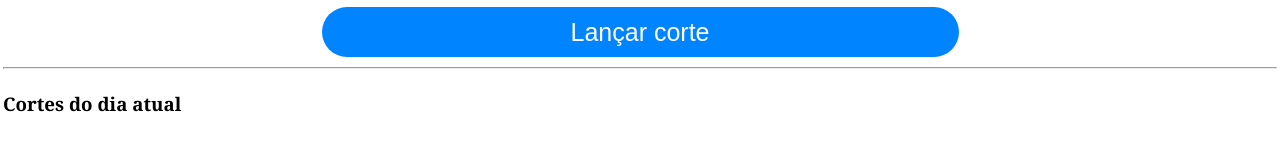
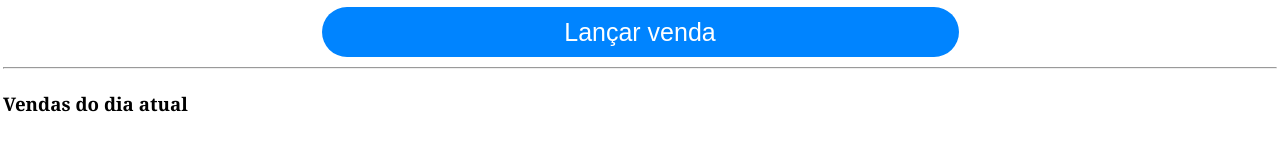
Before and after one commit to JoseErisvaldo/appSalao, a plain HTML site: page venda.html in a window 1280 px wide. Shown: the part 247-398 px from the top of the page. Drawn offline with nearby package versions, Linux system fonts and the light colour scheme.

Commit message:
Update venda.html

```diff
--- a/venda.html
+++ b/venda.html
@@ -42,11 +42,11 @@
                 <div id="cost">
                     <input type="number" name="cost" id="inputCost" placeholder="Valor">
                 </div>
-                <button onclick="lancar()" id="lancarCorte">Lançar corte</button>
+                <button onclick="lancar()" id="lancarCorte">Lançar venda</button>
             </div>
             <hr>
             <br>
-            <h3>Cortes do dia atual</h3>
+            <h3>Vendas do dia atual</h3>
             <div id="cards">
 
 
```
